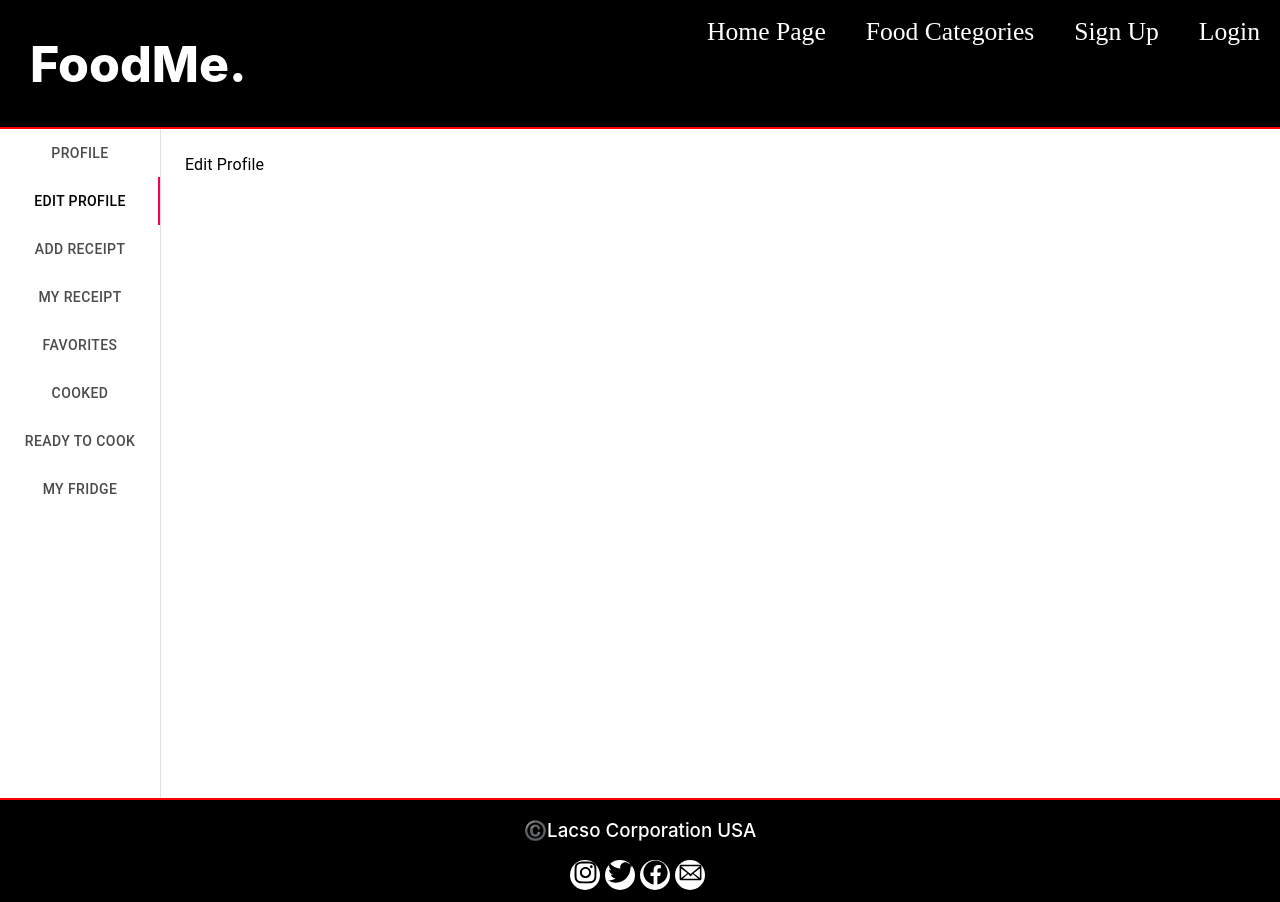
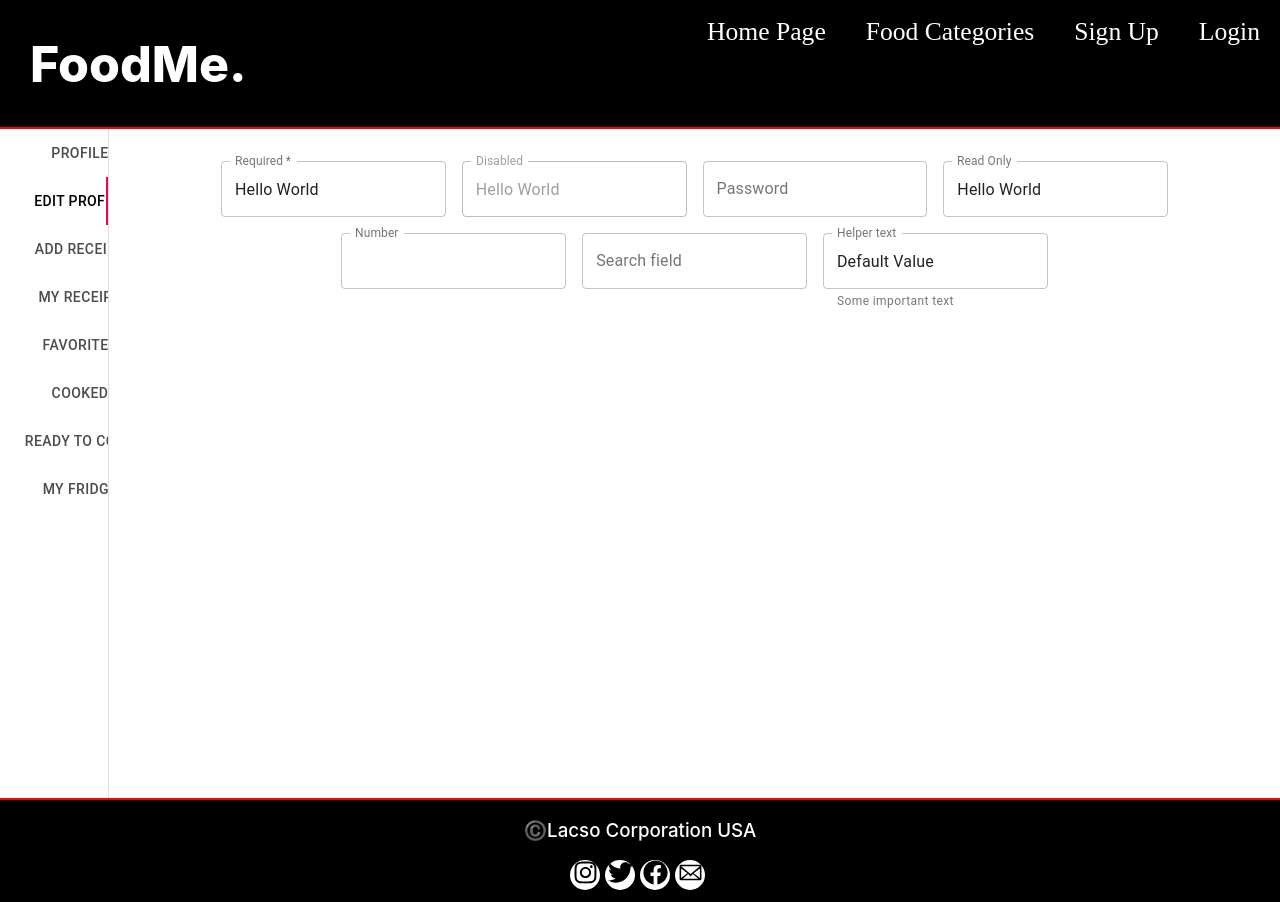
Before and after one commit to Laciface/foodMe, a React (Create React App) app: page /Tabs in a window 1280 px wide. Both pictures are taken after a click on the tab "EDIT PROFILE". Built offline with nearby package versions, Linux system fonts and the light colour scheme.

Commit message:
add: textboxes are given to EditProfile page

```diff
--- /dev/null
+++ b/src/components/Profile/EditProfile.js
@@ -0,0 +1,70 @@
+import React from 'react';
+import TextField from '@material-ui/core/TextField';
+import { makeStyles } from '@material-ui/core/styles';
+
+const useStyles = makeStyles((theme) => ({
+  root: {
+    '& .MuiTextField-root': {
+      margin: theme.spacing(1),
+      width: '25ch',
+    },
+  },
+}));
+
+export default function FormPropsTextFields() {
+  const classes = useStyles();
+
+  return (
+    <form className={classes.root} noValidate autoComplete="off">
+      <div>
+        <TextField
+          required
+          id="outlined-required"
+          label="Required"
+          defaultValue="Hello World"
+          variant="outlined"
+        />
+        <TextField
+          disabled
+          id="outlined-disabled"
+          label="Disabled"
+          defaultValue="Hello World"
+          variant="outlined"
+        />
+        <TextField
+          id="outlined-password-input"
+          label="Password"
+          type="password"
+          autoComplete="current-password"
+          variant="outlined"
+        />
+        <TextField
+          id="outlined-read-only-input"
+          label="Read Only"
+          defaultValue="Hello World"
+          InputProps={{
+            readOnly: true,
+          }}
+          variant="outlined"
+        />
+        <TextField
+          id="outlined-number"
+          label="Number"
+          type="number"
+          InputLabelProps={{
+            shrink: true,
+          }}
+          variant="outlined"
+        />
+        <TextField id="outlined-search" label="Search field" type="search" variant="outlined" />
+        <TextField
+          id="outlined-helperText"
+          label="Helper text"
+          defaultValue="Default Value"
+          helperText="Some important text"
+          variant="outlined"
+        />
+      </div>
+    </form>
+  );
+}
--- a/src/components/Profile/Tabs.js
+++ b/src/components/Profile/Tabs.js
@@ -6,6 +6,7 @@
 import Typography from '@material-ui/core/Typography';
 import Box from '@material-ui/core/Box';
 import Profile from './Profile';
+import EditProfile from './EditProfile';
 
 function TabPanel(props) {
   const { children, value, index, ...other } = props;
@@ -83,7 +84,7 @@
         <Profile/>
       </TabPanel>
       <TabPanel value={value} index={1}>
-      Edit Profile
+        <EditProfile/>
       </TabPanel>
       <TabPanel value={value} index={2}>
       Add Receipt
```
Also changed, not shown: src/components/Profile/Profile.js (+4 -0 lines), 1 other file (tests, documents, lock files or other folders).
